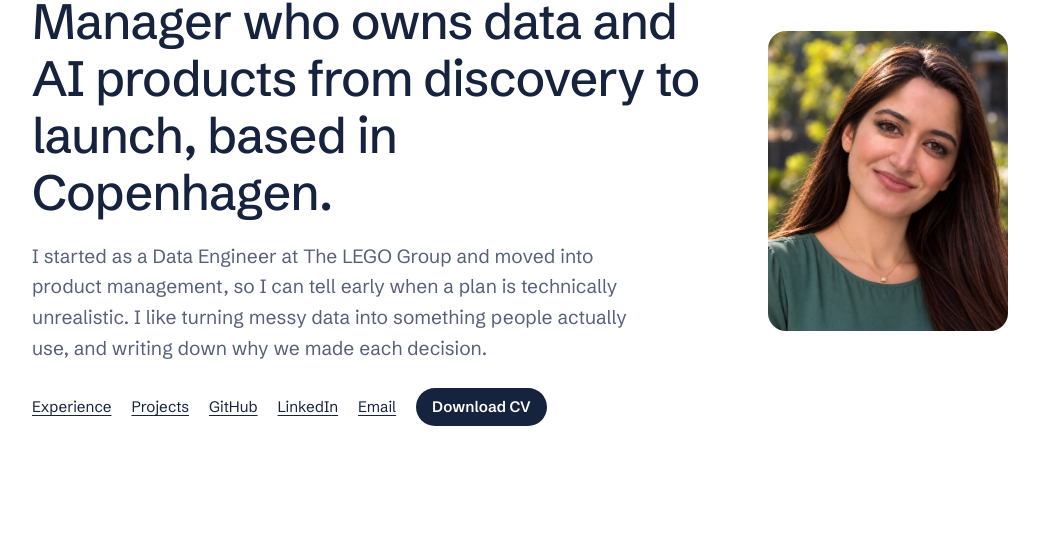
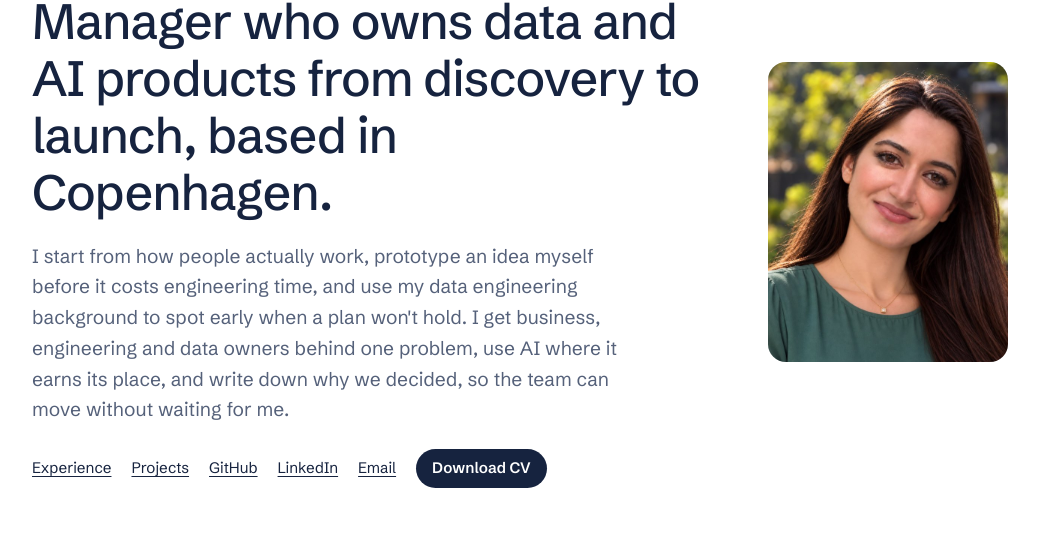
Before and after one commit to mahrukhzulfiqar/mahrukhzulfiqar.github.io, a plain HTML site: page index.html in a window 1280 px wide. Shown: the part 226-769 px from the top of the page, without its empty margins (120-1159 px from the left). Drawn offline with Linux system fonts and the light colour scheme.

Commit message:
Intro rewrite

```diff
--- a/index.html
+++ b/index.html
@@ -26,7 +26,7 @@
 <div class="intro">
   <div>
     <h1>I'm <strong>Mahrukh</strong>, a Product Manager who owns data and AI products from discovery to launch, based in Copenhagen.</h1>
-    <p>I started as a Data Engineer at The LEGO Group and moved into product management, so I can tell early when a plan is technically unrealistic. I like turning messy data into something people actually use, and writing down why we made each decision.</p>
+    <p>I start from how people actually work, prototype an idea myself before it costs engineering time, and use my data engineering background to spot early when a plan won't hold. I get business, engineering and data owners behind one problem, use AI where it earns its place, and write down why we decided, so the team can move without waiting for me.</p>
     <div class="social">
       <a href="#experience">Experience</a>
       <a href="#projects">Projects</a>
```
